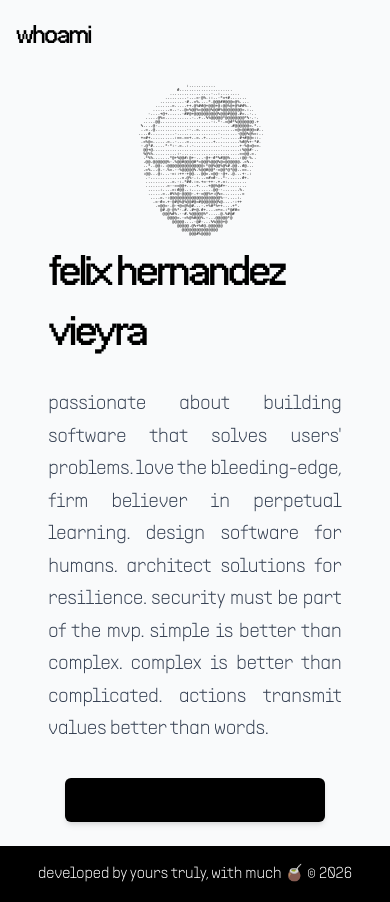
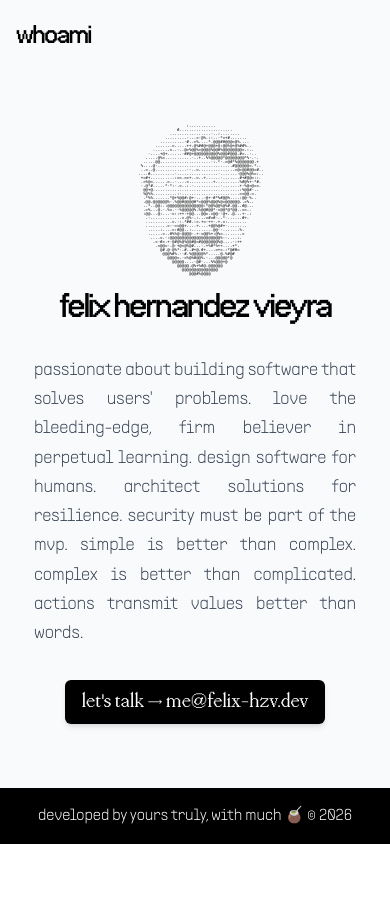
Before and after one commit to Felix-Hz/whoami, a React (Vite) app: page / in a window 390 px wide. After the commit the page ends 844 px from the top, so only its background shows below. Built offline with nearby package versions, Linux system fonts and the light colour scheme.

Commit message:
fix(mobile): responsiveness

```diff
--- a/src/app.tsx
+++ b/src/app.tsx
@@ -24,20 +24,21 @@ function Header() {
 
 function Content() {
   return (
-    <section className="flex flex-col justify-center items-center gap-4 md:gap-8 px-8 md:px-4 pt-2 pb-2 md:pb-8 lg:pb-10">
+    <section className="flex flex-col justify-center items-center gap-4 md:gap-8 px-4 pt-2 pb-2 md:pb-8 lg:pb-10">
       <div className="flex flex-col items-center justify-center gap-2 text-justify-center max-w-[90%] md:max-w-[55%] mx-auto">
         <MyFace />
-        <h1 className="text-6xl md:text-5xl lg:text-6xl text-black antialiased tracking-tighter">
+        <h1 className="text-5xl md:text-6xl text-black antialiased tracking-tighter">
           felix hernandez vieyra
         </h1>
-        <h2 className="text-3xl lg:text-2xl text-gray-800 tracking-tight hidden md:block">
+        <h2 className="md:text-lg lg:text-2xl text-gray-800 tracking-tight hidden md:block">
           software engineer | web-application developer | tech enthusiast
         </h2>
-        <p className="text-xl lg:text-lg text-gray-700 max-w-5xl leading-relaxed py-4 text-justify">
-          passionate about building software that solves users' problems. love the bleeding-edge, firm believer in
-          perpetual learning. design software for humans. architect solutions for resilience. security must be part of
-          the mvp. simple is better than complex. complex is better than complicated. actions transmit values better
-          than words.
+        <p className="text-lg  text-gray-700 max-w-5xl leading-relaxed py-4 text-justify">
+          passionate about building software that solves users' problems. love
+          the bleeding-edge, firm believer in perpetual learning. design
+          software for humans. architect solutions for resilience. security must
+          be part of the mvp. simple is better than complex. complex is better
+          than complicated. actions transmit values better than words.
         </p>
       </div>
 
@@ -51,7 +52,9 @@ function Footer() {
     <footer className="w-full p-4 mt-4 md:mt-1 md:p-10 bg-black">
       <nav className="w-full flex justify-center md:justify-between items-center [&>*]:text-white">
         <Logo className="hidden md:inline" />
-        <p className="text-md md:text-md">developed by yours truly, with much 🧉 © {new Date().getFullYear()}</p>
+        <p className="text-md md:text-md">
+          developed by yours truly, with much 🧉 © {new Date().getFullYear()}
+        </p>
         <Socials className="hidden md:flex" />
       </nav>
     </footer>
@@ -70,12 +73,20 @@ function Socials({ className }: { className?: string }) {
   return (
     <ul className={`flex gap-1 [&>*]:cursor-pointer ${className}`}>
       <li>
-        <a href="https://www.linkedin.com/in/felix-hernandez-vieyra/" target="_blank" rel="noopener noreferrer">
+        <a
+          href="https://www.linkedin.com/in/felix-hernandez-vieyra/"
+          target="_blank"
+          rel="noopener noreferrer"
+        >
           <PiLinkedinLogoFill size={33} />
         </a>
       </li>
       <li>
-        <a href="https://github.com/Felix-Hz" target="_blank" rel="noopener noreferrer">
+        <a
+          href="https://github.com/Felix-Hz"
+          target="_blank"
+          rel="noopener noreferrer"
+        >
           <FaGithubSquare size={32} />
         </a>
       </li>
@@ -87,7 +98,7 @@ function MyFace() {
   return (
     <pre
       aria-hidden="true"
-      className="text-black font-mono overflow-y-hidden leading-none text-[4px] hover:animate-[spin_0.85s_linear_3] hover:scale-125 transition-all duration-300 ease-in-out hover:cursor-grabbing"
+      className="text-black font-mono overflow-y-hidden leading-none text-[4px] hover:animate-[spin_0.85s_linear_1] hover:scale-125 transition-all duration-300 ease-in-out hover:cursor-grabbing"
     >
       {faceAscii}
     </pre>
@@ -97,7 +108,7 @@ function MyFace() {
 function GetInTouch({ className }: { className?: string }) {
   return (
     <h2
-      className={` group py-2 px-4 bg-black rounded-md max-w-md text-center shadow-md hover:scale-105 transition-all duration-300 ease-in-out hover:cursor-help ${className}`}
+      className={` group py-2 px-4 bg-black text-white rounded-md max-w-md text-center shadow-md hover:scale-105 transition-all duration-300 ease-in-out hover:cursor-help ${className}`}
     >
       <a
         className="[&>*]:inline group-hover:cursor-help font-extrabold font-stretch-extra-expanded text-xl"
```
Also changed, not shown: src/index.css (+8 -3 lines).
